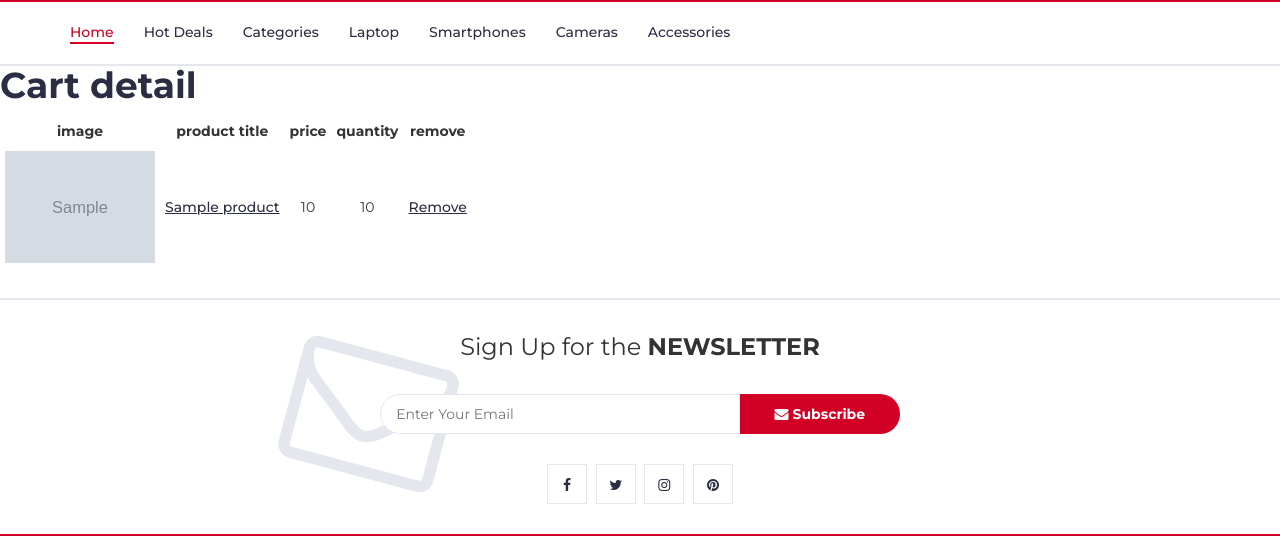
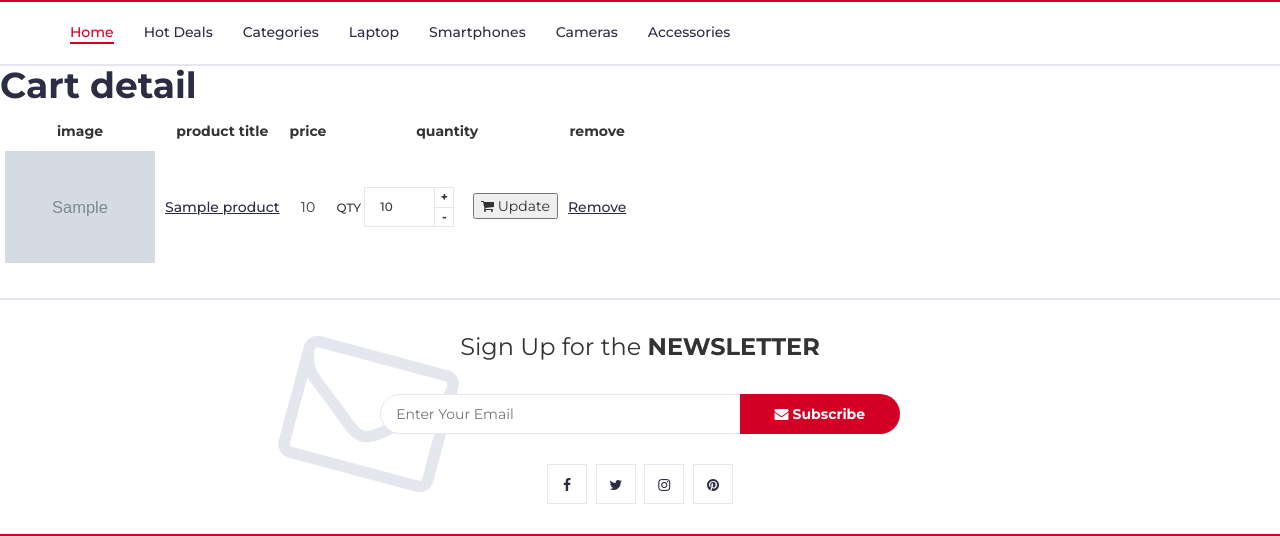
Before and after one commit to miladhzz/daneshjooyar_shop2, a Django app: template shop/templates/cart_detail.html in a window 1280 px wide. Shown: the part 141-677 px from the top of the page. Run offline with Django 3.2, Linux system fonts and the light colour scheme; the template is opened without the code that fills it: most values are stand-ins (such as "Sample title", 1, 10 or a date in 2020); grey boxes marked "Sample" are stand-in pictures; some libraries are stand-ins or nearby versions.

Commit message:
update cart

```diff
--- a/shop/templates/cart_detail.html
+++ b/shop/templates/cart_detail.html
@@ -9,6 +9,18 @@
         }
         table a {
             text-decoration-line: underline;
+        }
+        .add-to-cart .qty-label .input-number {
+            width: 90px;
+            display: inline-block;
+        }
+        .add-to-cart .qty-label {
+            display: inline-block;
+            font-weight: 500;
+            font-size: 12px;
+            text-transform: uppercase;
+            margin-right: 15px;
+            margin-bottom: 0;
         }
     </style>
  {% endblock styles %}
@@ -27,7 +39,24 @@
             <td><img src="{{ values.product.image.url }}" alt="{{ values.product.title }}" width="150"/></td>
             <td><a href="{{ values.product.get_absolute_url }}">{{ values.product.title }}</a></td>
             <td>{{ values.price }}</td>
-            <td>{{ values.quantity }}</td>
+            <td>
+                <div class="add-to-cart">
+                    <form method="post" action="{% url 'shop:add_to_cart' %}">
+                    <div class="qty-label">
+                        Qty
+                        <div class="input-number">
+                            <input type="number" name="quantity" value="{{ values.quantity }}">
+                            <input type="hidden" name="product_id" value="{{ values.product.id }}">
+                            <input type="hidden" name="update" value="1">
+                            <span class="qty-up">+</span>
+                            <span class="qty-down">-</span>
+                        </div>
+                    </div>
+                    <button class="add-to-cart-btn"><i class="fa fa-shopping-cart"></i> Update</button>
+                    {% csrf_token %}
+                    </form>
+                </div>
+            </td>
             <td><a href="{% url 'shop:remove_from_cart' values.product.id %}">Remove</a></td>
         </tr>
         {% endfor %}
--- a/shop/templates/detail.html
+++ b/shop/templates/detail.html
@@ -104,6 +104,7 @@
 									<div class="input-number">
 										<input type="number" name="quantity" value="1">
                                         <input type="hidden" name="product_id" value="{{ product.id }}">
+                                        <input type="hidden" name="update" value="0">
 										<span class="qty-up">+</span>
 										<span class="qty-down">-</span>
 									</div>
```
Also changed, not shown: shop/views.py (+11 -4 lines).
